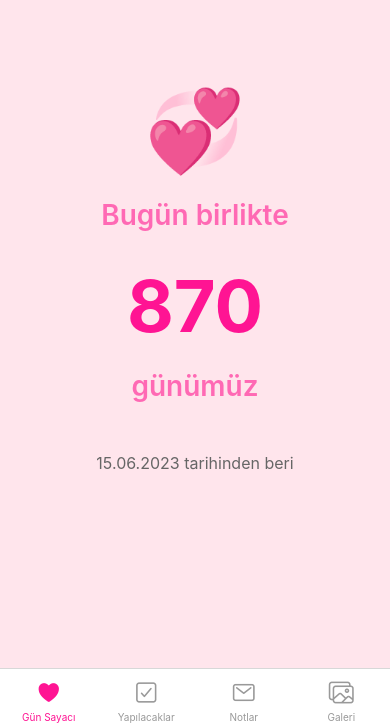
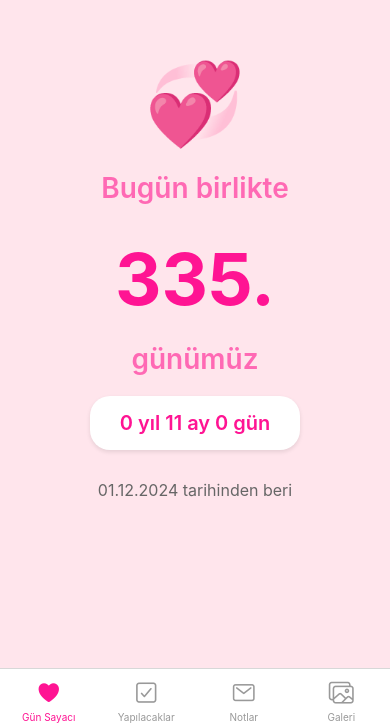
Before and after one commit to tahircanyildiz/Love-App, a React Native app in the folder frontend/: screen /Counter in a window 390 px wide. Shown: the part 116-844 px from the top of the page. Built offline with nearby package versions, Linux system fonts and the light colour scheme.

Commit message:
expo yapılandırması tamamlandı

```diff
--- a/frontend/app.json
+++ b/frontend/app.json
@@ -6,6 +6,7 @@
     "orientation": "portrait",
     "icon": "./assets/icon.png",
     "userInterfaceStyle": "light",
+    "newArchEnabled": false,
     "splash": {
       "image": "./assets/splash.png",
       "resizeMode": "contain",
--- a/frontend/screens/CounterScreen.js
+++ b/frontend/screens/CounterScreen.js
@@ -4,10 +4,13 @@ import { View, Text, StyleSheet } from 'react-native';
 import dayjs from 'dayjs';
 
 export default function CounterScreen() {
-  // Tanışma tarihi - Buraya kendi tarihinizi yazın
-  const MEETING_DATE = '2023-06-15';
+
+  const MEETING_DATE = '2024-12-01';
 
   const [daysPassed, setDaysPassed] = useState(0);
+  const [years, setYears] = useState(0);
+  const [months, setMonths] = useState(0);
+  const [days, setDays] = useState(0);
 
   useEffect(() => {
     calculateDays();
@@ -22,16 +25,42 @@ export default function CounterScreen() {
   const calculateDays = () => {
     const meetingDate = dayjs(MEETING_DATE);
     const today = dayjs();
-    const diff = today.diff(meetingDate, 'day');
-    setDaysPassed(diff);
+
+    // Toplam gün sayısı
+    const totalDays = today.diff(meetingDate, 'day');
+    setDaysPassed(totalDays);
+
+    // Yıl, ay, gün hesaplama
+    let tempDate = meetingDate;
+
+    // Yılları hesapla
+    const yearsDiff = today.diff(tempDate, 'year');
+    setYears(yearsDiff);
+    tempDate = tempDate.add(yearsDiff, 'year');
+
+    // Ayları hesapla
+    const monthsDiff = today.diff(tempDate, 'month');
+    setMonths(monthsDiff);
+    tempDate = tempDate.add(monthsDiff, 'month');
+
+    // Günleri hesapla
+    const daysDiff = today.diff(tempDate, 'day');
+    setDays(daysDiff);
   };
 
   return (
     <View style={styles.container}>
       <Text style={styles.emoji}>💞</Text>
       <Text style={styles.title}>Bugün birlikte</Text>
-      <Text style={styles.days}>{daysPassed}</Text>
+      <Text style={styles.days}>{daysPassed}.</Text>
       <Text style={styles.subtitle}>günümüz</Text>
+
+      <View style={styles.detailContainer}>
+        <Text style={styles.detailText}>
+          {years} yıl {months} ay {days} gün
+        </Text>
+      </View>
+
       <Text style={styles.date}>
         {dayjs(MEETING_DATE).format('DD.MM.YYYY')} tarihinden beri
       </Text>
@@ -67,11 +96,29 @@ const styles = StyleSheet.create({
     fontSize: 28,
     color: '#FF69B4',
     fontWeight: '600',
-    marginBottom: 30,
+    marginBottom: 20,
+  },
+  detailContainer: {
+    backgroundColor: '#FFF',
+    paddingVertical: 15,
+    paddingHorizontal: 30,
+    borderRadius: 20,
+    marginBottom: 20,
+    shadowColor: '#000',
+    shadowOffset: { width: 0, height: 2 },
+    shadowOpacity: 0.1,
+    shadowRadius: 4,
+    elevation: 3,
+  },
+  detailText: {
+    fontSize: 20,
+    color: '#FF1493',
+    fontWeight: '600',
+    textAlign: 'center',
   },
   date: {
     fontSize: 16,
     color: '#666',
-    marginTop: 20,
+    marginTop: 10,
   },
 });
--- a/frontend/screens/LoveNotesScreen.js
+++ b/frontend/screens/LoveNotesScreen.js
@@ -74,12 +74,12 @@ export default function LoveNotesScreen() {
         )}
       </View>
 
-      <View style={styles.footer}>
+      {/* <View style={styles.footer}>
         <Text style={styles.footerText}>
           💡 İpucu: Backend'e sevgi notları ekleyerek{'\n'}
           bu ekranı daha özel hale getirebilirsin!
         </Text>
-      </View>
+      </View> */}
     </View>
   );
 }
```
Also changed, not shown: frontend/package.json (+13 -13 lines), 2 other files (tests, documents, lock files or other folders).
